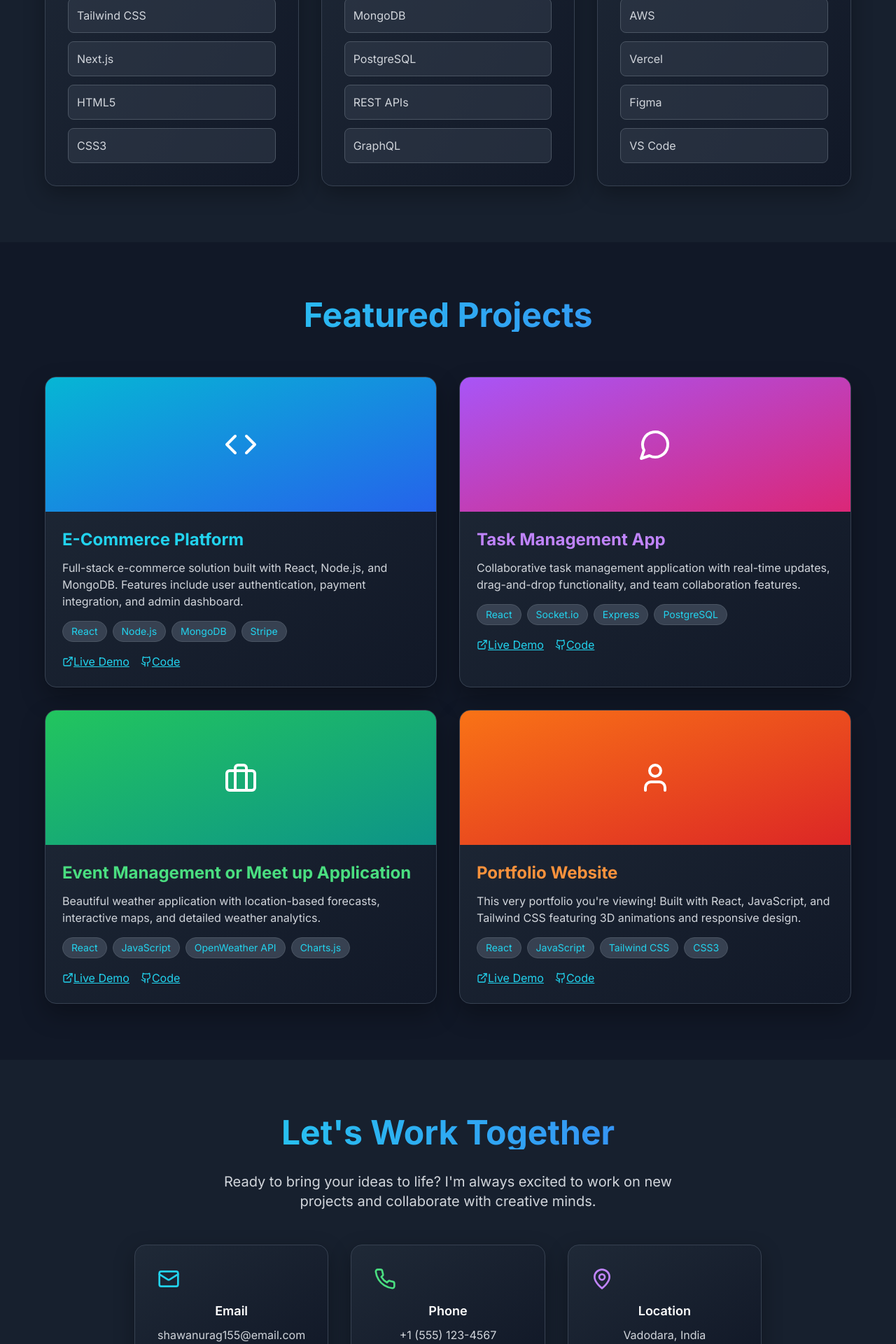
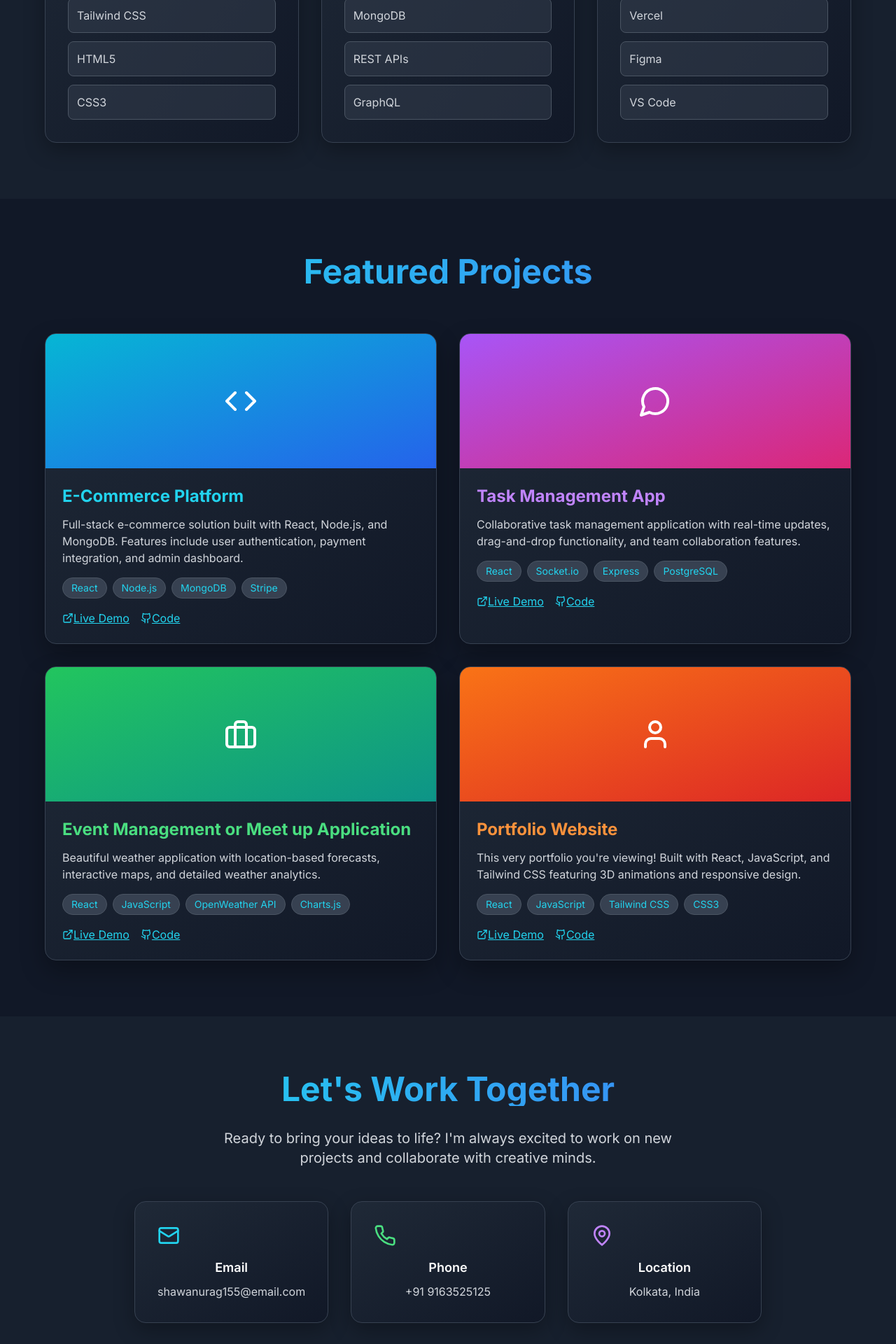
Before and after one commit to Anurag-git04/3D_portfolie, a React (Vite) app: page / in a window 1280 px wide. Shown: the part 1960-3880 px from the top of the page at 70% size. Built offline with nearby package versions, Linux system fonts and the light colour scheme.

Commit message:
Contract Details

```diff
--- a/src/App.jsx
+++ b/src/App.jsx
@@ -163,7 +163,7 @@ function App() {
               </div>
               <h3 className="text-xl font-bold mb-4 text-cyan-400">Frontend</h3>
               <div className="space-y-3">
-                {['React', 'JavaScript', 'Tailwind CSS', 'Next.js', 'HTML5', 'CSS3'].map((skill) => (
+                {['React', 'JavaScript', 'Tailwind CSS', 'HTML5', 'CSS3'].map((skill) => (
                   <div key={skill} className="skill-item">
                     <span className="text-gray-300">{skill}</span>
                   </div>
@@ -177,7 +177,7 @@ function App() {
               </div>
               <h3 className="text-xl font-bold mb-4 text-green-400">Backend</h3>
               <div className="space-y-3">
-                {['Node.js', 'Express.js', 'MongoDB', 'PostgreSQL', 'REST APIs', 'GraphQL'].map((skill) => (
+                {['Node.js', 'Express.js', 'MongoDB', 'REST APIs', 'GraphQL'].map((skill) => (
                   <div key={skill} className="skill-item">
                     <span className="text-gray-300">{skill}</span>
                   </div>
@@ -191,7 +191,7 @@ function App() {
               </div>
               <h3 className="text-xl font-bold mb-4 text-purple-400">Tools</h3>
               <div className="space-y-3">
-                {['Git', 'Docker', 'AWS', 'Vercel', 'Figma', 'VS Code'].map((skill) => (
+                {['Git', 'GitHub', 'Vercel', 'Figma', 'VS Code'].map((skill) => (
                   <div key={skill} className="skill-item">
                     <span className="text-gray-300">{skill}</span>
                   </div>
@@ -346,13 +346,13 @@ function App() {
             <div className="contact-card">
               <Phone className="text-green-400 mb-4" size={32} />
               <h3 className="text-lg font-semibold mb-2">Phone</h3>
-              <p className="text-gray-300">+1 (555) 123-4567</p>
+              <p className="text-gray-300">+91 9163525125</p>
             </div>
 
             <div className="contact-card">
               <MapPin className="text-purple-400 mb-4" size={32} />
               <h3 className="text-lg font-semibold mb-2">Location</h3>
-              <p className="text-gray-300">Vadodara, India</p>
+              <p className="text-gray-300">Kolkata, India</p>
             </div>
           </div>
 
```
